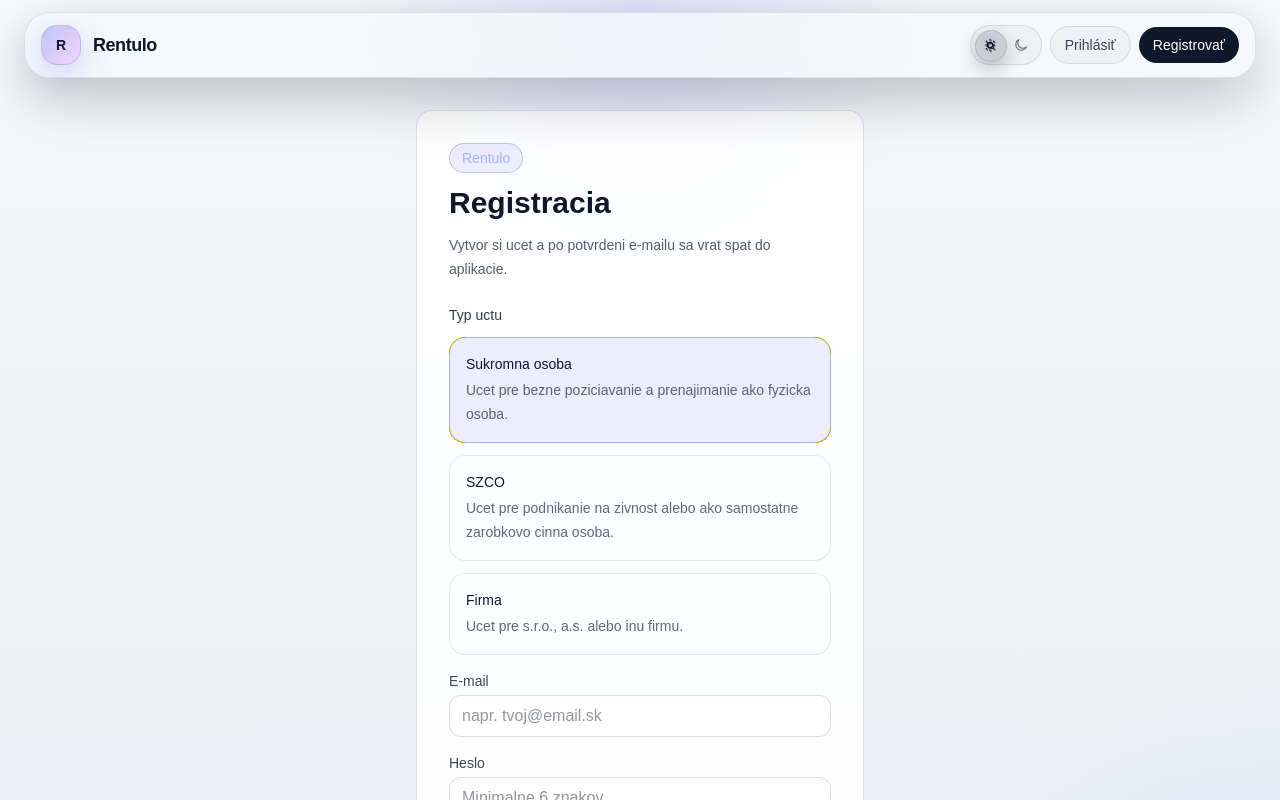
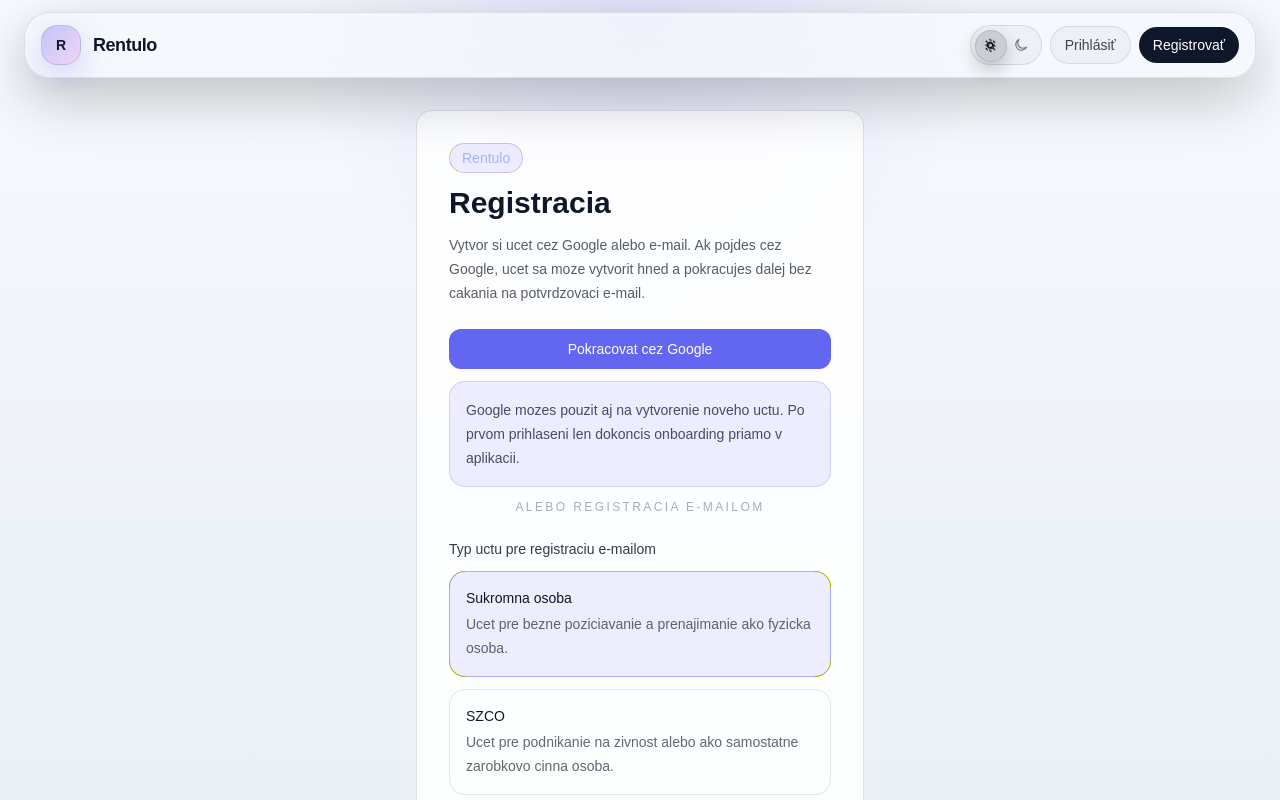
Before and after one commit to marek3993/Rentulo, a Next.js app: page /register in a window 1280 px wide. Shown: the top 800 px of the page. Built offline with nearby package versions, Linux system fonts and the light colour scheme; no server answers.

Commit message:
APP: add Google signup entry to register page

```diff
--- a/src/app/register/page.tsx
+++ b/src/app/register/page.tsx
@@ -38,7 +38,9 @@ export default function RegisterPage() {
   const [password, setPassword] = useState("");
   const [status, setStatus] = useState("");
   const [submitting, setSubmitting] = useState(false);
+  const [oauthSubmitting, setOauthSubmitting] = useState(false);
   const [pendingEmail, setPendingEmail] = useState("");
+  const disabled = submitting || oauthSubmitting || !!pendingEmail;
 
   const onSubmit = async (e: React.FormEvent) => {
     e.preventDefault();
@@ -77,6 +79,23 @@ export default function RegisterPage() {
     setSubmitting(false);
   };
 
+  const onGoogleRegister = async () => {
+    setOauthSubmitting(true);
+    setStatus("Presmerovavam na Google...");
+
+    const { error } = await supabase.auth.signInWithOAuth({
+      provider: "google",
+      options: {
+        redirectTo: buildAuthCallbackUrl({ next: "/" }),
+      },
+    });
+
+    if (error) {
+      setStatus("Chyba: " + error.message);
+      setOauthSubmitting(false);
+    }
+  };
+
   return (
     <main className="mx-auto max-w-md space-y-6">
       <section className="rentulo-card p-8">
@@ -88,7 +107,8 @@ export default function RegisterPage() {
           <h1 className="text-3xl font-semibold">Registracia</h1>
 
           <p className="text-sm leading-6 text-white/70">
-            Vytvor si ucet a po potvrdeni e-mailu sa vrat spat do aplikacie.
+            Vytvor si ucet cez Google alebo e-mail. Ak pojdes cez Google, ucet sa moze
+            vytvorit hned a pokracujes dalej bez cakania na potvrdzovaci e-mail.
           </p>
         </div>
 
@@ -99,9 +119,31 @@ export default function RegisterPage() {
           </div>
         ) : null}
 
+        <div className="mt-6 space-y-3">
+          <button
+            type="button"
+            className="rentulo-btn-primary w-full px-4 py-2.5 text-sm disabled:opacity-50"
+            onClick={onGoogleRegister}
+            disabled={disabled}
+          >
+            {oauthSubmitting ? "Presmerovavam..." : "Pokracovat cez Google"}
+          </button>
+
+          <p className="rounded-2xl border border-indigo-500/20 bg-indigo-500/10 p-4 text-sm leading-6 text-white/75">
+            Google mozes pouzit aj na vytvorenie noveho uctu. Po prvom prihlaseni len
+            dokoncis onboarding priamo v aplikacii.
+          </p>
+
+          <div className="text-center text-xs uppercase tracking-[0.2em] text-white/35">
+            alebo registracia e-mailom
+          </div>
+        </div>
+
         <form onSubmit={onSubmit} className="mt-6 space-y-4">
           <fieldset className="space-y-3">
-            <legend className="text-sm font-medium text-white/85">Typ uctu</legend>
+            <legend className="text-sm font-medium text-white/85">
+              Typ uctu pre registraciu e-mailom
+            </legend>
 
             <div className="grid gap-3">
               {ACCOUNT_TYPE_OPTIONS.map((option) => {
@@ -114,7 +156,7 @@ export default function RegisterPage() {
                       selected
                         ? "border-indigo-400/60 bg-indigo-500/10"
                         : "border-white/10 bg-black/20 hover:border-white/20 hover:bg-white/5"
-                    } ${submitting || pendingEmail ? "pointer-events-none opacity-60" : ""}`}
+                    } ${disabled ? "pointer-events-none opacity-60" : ""}`}
                   >
                     <input
                       className="sr-only"
@@ -123,7 +165,7 @@ export default function RegisterPage() {
                       value={option.value}
                       checked={selected}
                       onChange={() => setAccountType(option.value)}
-                      disabled={submitting || !!pendingEmail}
+                      disabled={disabled}
                     />
 
                     <div className="text-sm font-medium text-white">{option.label}</div>
@@ -143,7 +185,7 @@ export default function RegisterPage() {
               onChange={(e) => setEmail(e.target.value)}
               type="email"
               required
-              disabled={submitting || !!pendingEmail}
+              disabled={disabled}
             />
           </label>
 
@@ -157,14 +199,14 @@ export default function RegisterPage() {
               type="password"
               minLength={6}
               required
-              disabled={submitting || !!pendingEmail}
+              disabled={disabled}
             />
           </label>
 
           <button
             type="submit"
-            className="rentulo-btn-primary w-full px-4 py-2.5 text-sm disabled:opacity-50"
-            disabled={submitting || !!pendingEmail}
+            className="rentulo-btn-secondary w-full px-4 py-2.5 text-sm disabled:opacity-50"
+            disabled={disabled}
           >
             {submitting ? "Vytvaram ucet..." : "Vytvorit ucet"}
           </button>
```
